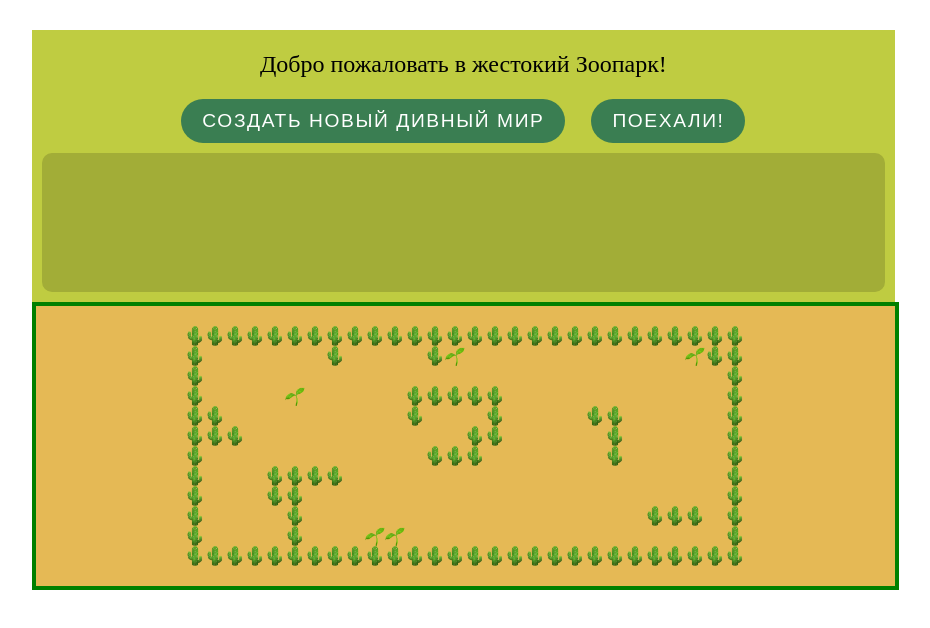
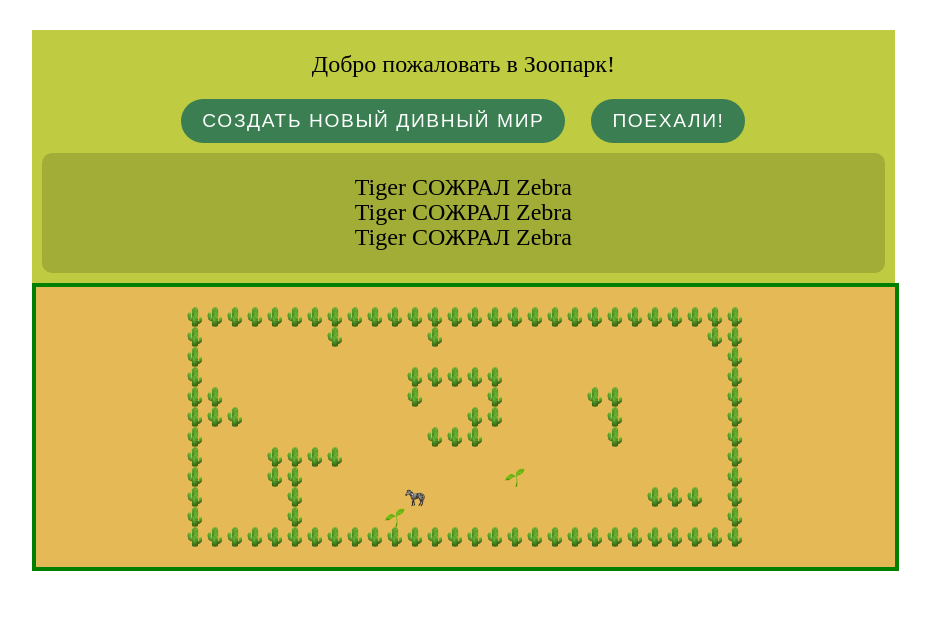
Before and after one commit to AnastasiaLL/new-private-repo, a plain HTML site: page index.html in a window 1280 px wide. Both pictures are taken after a click on the button "ПОЕХАЛИ!". Shown: the whole page, without its empty margins (6-936 px from the left). Drawn offline with Linux system fonts and the light colour scheme.

Commit message:
feat: add class Tiger

```diff
--- a/e-life.js
+++ b/e-life.js
@@ -7,6 +7,13 @@ let gameTimer;
 let plan;
 const worldContainer = document.querySelector('.world');
 
+let iconsObject = {
+    '#': 'image-wall',
+    'Z': 'image-zebra',
+    ' ': 'image-white',
+    '*': 'image-plant',
+    'T': 'image-tiger',
+}
 
 let template =
             ["############################",
@@ -39,11 +46,19 @@ let template =
 class World {
     constructor (){
         this.animals = [];
+        this.log = [];
+    }
+
+    start(){
+        this.createAnimals(Zebra, 10);
+        this.createAnimals(Tiger, 5);
+        this.renderAnimals();
+        this.view();
     }
 
     createAnimals(animalClass, population){
         for (let i = 0; i < population; i+=1){
-            let newAnimal = new animalClass;
+            let newAnimal = new animalClass(this);
             this.animals.push(newAnimal);
         }
     }
@@ -58,41 +73,18 @@ class World {
     }
 
     view(){
-        // worldContainer.innerText = '';
-        // for (let i = 0; i < plan.length; i+=1){
-        //     let chunk = document.createElement('pre');
-        //     chunk.innerText = plan[i];
-        //     worldContainer.append(chunk);
-        // }
+
         worldContainer.innerText = '';
         for (let i = 0; i < plan.length; i+=1){
-            // chunk.innerText = plan[i];
 
             for ( let j=0; j < plan[i].length; j+=1){
-                if (plan[i][j] == '#'){
-                    let chunk = document.createElement('div');
-                    chunk.classList.add('image');
-                    worldContainer.append(chunk);
-                    console.log(plan[i][j])
-                }else if (plan[i][j] == ' ') {
-                    let chunk = document.createElement('div');
-                    chunk.classList.add('image-white');
-                    worldContainer.append(chunk);
-                }else if (plan[i][j] == '☺'){
-                    let chunk = document.createElement('div');
-                    chunk.classList.add('image-animal');
-                    worldContainer.append(chunk);
-                }else if (plan[i][j] == '*'){
-                    let chunk = document.createElement('div');
-                    chunk.classList.add('image-plant');
-                    worldContainer.append(chunk);
-                }
-
+                let chunk = document.createElement('div');
+                chunk.classList.add(iconsObject[plan[i][j]]);
+                chunk.classList.add('image');
+                worldContainer.append(chunk);
             }
             let br = document.createElement('br');
             worldContainer.append(br)
-            // chunk.classList.add('image');
-            // worldContainer.append(chunk);
         }
     }
 
@@ -100,7 +92,7 @@ class World {
         this.animals.forEach( animal => {
             this._drowUnit(animal, ' ');         //удаляем с карты животное которое будет что-то делать
             animal.act();
-            this._drowUnit(animal, animal.icon); //возврвщаем на карту животное которое с учетом совершенного действия
+            this._drowUnit(animal, animal.icon); //возврвщаем на карту животное  с учетом совершенного действия
         })
 
         for (let i=0; i < this.animals.length; i++){
@@ -109,14 +101,22 @@ class World {
                 this.animals.splice(i,1)
             };
         }
+
+       const logInfo = document.querySelector('.description');
+       logInfo.textContent = '';
+       this.log.forEach( message => {
+
+        let mes = document.createElement('p');
+        mes.textContent = message;
+        logInfo.append(mes);
+       })
+
+
     }
 
 }
-
-
-
 class Animal {
-    constructor (){
+    constructor (world){
         this.y = null;
         this.x = null;
         this.icon = '☺';
@@ -124,6 +124,8 @@ class Animal {
         this.name = null;
         this.health = 100;
         this.stamina = 100;
+        this.food = null;
+        this.world = world;
     }
     born(){
         do {
@@ -142,7 +144,7 @@ class Animal {
         this.y += vector[0]
         this.x += vector[1]
 
-        this.health-=10;
+        this.health-=5;
         this.stamina-=10;
     }
     _lookingFor (aim){
@@ -168,8 +170,8 @@ class Animal {
         }
     }
     sleep(){
-        this.health-=10;
-        this.stamina+=10;
+        this.health-=5;
+        this.stamina+=30;
         if (this.stamina >100) this.stamina = 100;
 
     }
@@ -177,23 +179,75 @@ class Animal {
       return  (this.health > 0)
     }
     eat(){
-        this._lookingFor ('*');
+        this._lookingFor (this.food);
         if (this.directions.length == 0){
             this.randomMove ();
         }else {
-          let randomDirection = randomNumber(0, this.directions.length-1);
-        let vector = this.directions[randomDirection];
+        let vector = this.directions[0];
         this.move(vector)
 
-        this.health+=20;
-        this.stamina-=10;
+        this.health+=30;
+        this.stamina-=5;
+        if (this.health >100) this.health = 100;
         }
 
 
     }
 }
 
+class Zebra extends Animal {
+    constructor (world){
+        super(world)
+        this.name = 'Zebra';
+        this.food = '*';
+        this.icon = 'Z'
+    }
 
+}
+
+class Tiger extends Animal {
+    constructor (world){
+        super(world)
+        this.name = 'Tiger';
+        this.food = 'Z';
+        this.icon = 'T'
+    }
+    eat(){
+        super.eat();
+        this.world.animals.forEach( animal =>{
+            if (animal.x === this.x && animal.y === this.y && animal.icon === 'Z'){
+                animal.health = -1000;
+                this.world.log.push(`${this.name} СОЖРАЛ ${animal.name}`);
+                console.log(`${this.name} СОЖРАЛ ${animal.name}`)
+            }
+        })
+
+    }
+}
+
+
+
+
+
+
+
+
+
+
+
+
+
+
+
+
+
+
+
+
+
+
+
+///////////////////////////////////////////////////////////////////////////////////////////////////////
 function randomNumber(min, max) {
     let rand = min + Math.random() * (max + 1 - min);
     return Math.floor(rand);
@@ -204,9 +258,7 @@ function createGame(){
     plan = 0;
     plan = template.slice();
     BraveNewWorld = new World;
-    BraveNewWorld.createAnimals(Animal, 5);
-    BraveNewWorld.renderAnimals();
-    BraveNewWorld.view();
+   BraveNewWorld.start();
 
 }
 
--- a/index.html
+++ b/index.html
@@ -12,7 +12,7 @@
     <div class="wrapper">
         <div class="world"></div>
         <div class="world-info">
-            <p>Добро пожаловать в жестокий Зоопарк!</p>
+            <p>Добро пожаловать в Зоопарк!</p>
             <button class="button-create button primary-button">Создать новый дивный мир</button>
             <button class="button-go button primary-button">Поехали!</button>
             <div class="description">
--- a/style.css
+++ b/style.css
@@ -26,47 +26,46 @@ body {
 }
 
 .description{
+    padding-top: 10px;
+    padding-bottom: 10px;
     width: 100%;
-    height: 139px;
+    height: 100px;
     border-radius: 10px;
     background-color: rgb(162 173 55);
+    overflow: scroll;
 }
-
 .image{
     display: inline-block;
     width: 20px;
     height: 20px;
-    background-image: url(1.png);
     background-position: center;
     background-size: cover;
     background-repeat: no-repeat;
 }
+.image-wall{
+
+    background-image: url(1.png);
+
+}
 .image-white{
-    display: inline-block;
-    width: 20px;
-    height: 20px;
+
     background-image: url(2.png);
-    background-position: center;
-    background-size: cover;
-    background-repeat: no-repeat;
+
 }
-.image-animal{
-    display: inline-block;
-    width: 20px;
-    height: 20px;
+.image-zebra{
+
     background-image: url(3.png);
-    background-position: center;
-    background-size: cover;
-    background-repeat: no-repeat;
+
 }
 .image-plant{
-    display: inline-block;
-    width: 20px;
-    height: 20px;
+
     background-image: url(4.png);
-    background-position: center;
-    background-size: cover;
-    background-repeat: no-repeat;
+
+}
+.image-tiger{
+
+    background-image: url(5.png);
+
 }
 
 /* ================button================ */
```
Also changed, not shown: 5.png (added).
